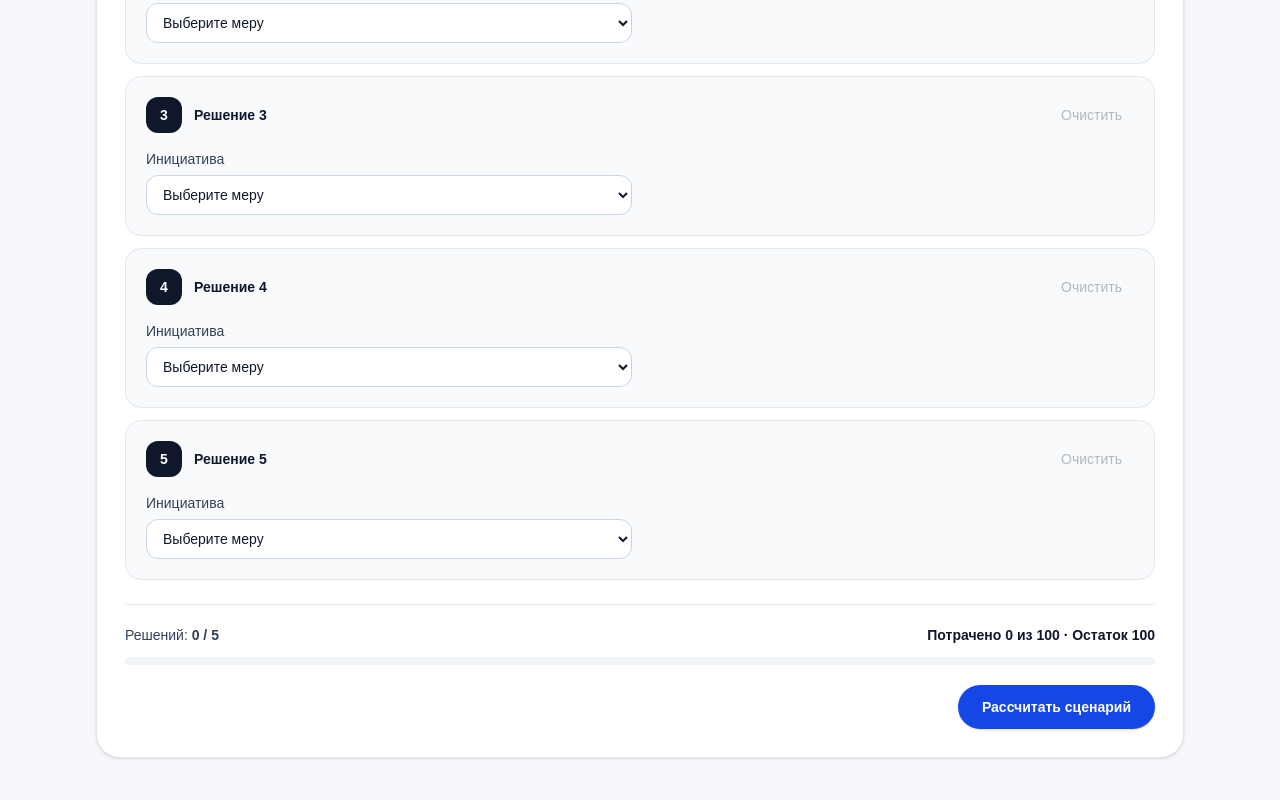
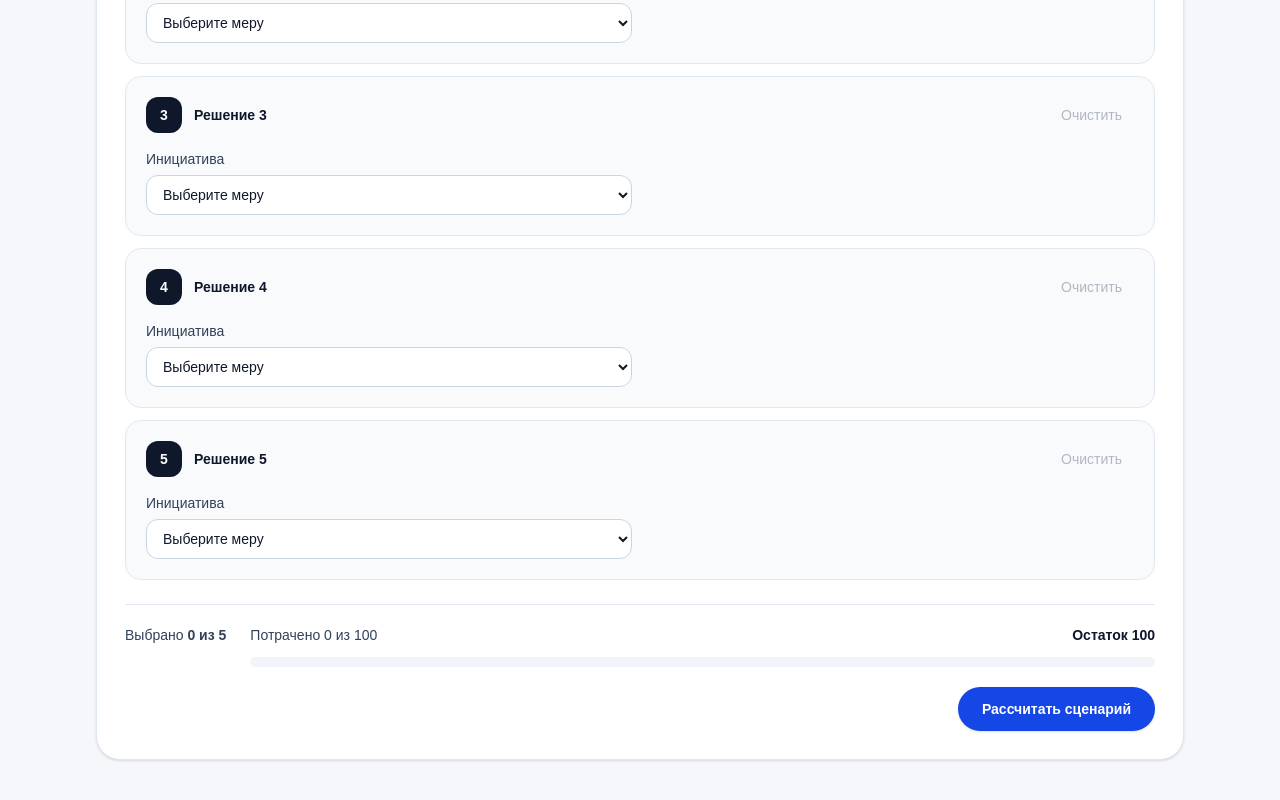
Before and after one commit to BAITC-Hacks/hack-ee17ec59-sts, a Next.js app: page / in a window 1280 px wide. Shown: the part 645-1445 px from the top of the page. Built offline with nearby package versions, Linux system fonts and the light colour scheme.

Commit message:
feat(scenario): индикатор бюджета и счётчик решений

```diff
--- /dev/null
+++ b/src/components/scenario/BudgetMeter.tsx
@@ -0,0 +1,40 @@
+import { BUDGET_LIMIT, MEASURES } from "@/lib/simulation";
+
+type BudgetMeterProps = {
+  selectedMeasureIds: readonly string[];
+};
+
+export function BudgetMeter({ selectedMeasureIds }: BudgetMeterProps) {
+  const budgetUsed = selectedMeasureIds.reduce(
+    (sum, measureId) => sum + (MEASURES.find((measure) => measure.id === measureId)?.cost ?? 0),
+    0,
+  );
+  const remaining = BUDGET_LIMIT - budgetUsed;
+  const cheapestMeasureCost = Math.min(...MEASURES.map((measure) => measure.cost));
+  const exceeded = remaining < 0;
+  const nearlySpent = !exceeded && remaining < cheapestMeasureCost;
+  const fill = Math.min(budgetUsed / BUDGET_LIMIT, 1);
+  const color = exceeded ? "bg-rose-500" : nearlySpent ? "bg-amber-500" : "bg-blue-600";
+  const statusColor = exceeded ? "text-rose-700" : nearlySpent ? "text-amber-700" : "text-slate-900";
+
+  return (
+    <div className="min-w-0 flex-1">
+      <div className="flex flex-wrap items-center justify-between gap-x-4 gap-y-1 text-sm">
+        <span className="font-medium text-slate-700">Потрачено {budgetUsed} из {BUDGET_LIMIT}</span>
+        <span className={`font-semibold ${statusColor}`}>
+          {exceeded ? `Превышение на ${Math.abs(remaining)}` : `Остаток ${remaining}`}
+        </span>
+      </div>
+      <div
+        className="mt-3 h-2.5 overflow-hidden rounded-full bg-slate-100"
+        role="progressbar"
+        aria-label="Использованный бюджет"
+        aria-valuenow={Math.min(budgetUsed, BUDGET_LIMIT)}
+        aria-valuemin={0}
+        aria-valuemax={BUDGET_LIMIT}
+      >
+        <div className={`h-full w-full origin-left rounded-full ${color}`} style={{ transform: `scaleX(${fill})` }} />
+      </div>
+    </div>
+  );
+}
--- a/src/components/scenario/ScenarioBuilder.tsx
+++ b/src/components/scenario/ScenarioBuilder.tsx
@@ -2,7 +2,6 @@
 
 import { useMemo, useState } from "react";
 import {
-  BUDGET_LIMIT,
   CONFIG,
   MEASURE_BY_ID,
   REFERENCE_SCENARIO,
@@ -10,6 +9,7 @@ import {
   validateScenario,
 } from "@/lib/simulation";
 import type { ScenarioInput, SimulationResult, ValidationError } from "@/lib/simulation";
+import { BudgetMeter } from "./BudgetMeter";
 import { DecisionSlot } from "./DecisionSlot";
 import type { ScenarioSlot } from "./DecisionSlot";
 
@@ -45,12 +45,6 @@ export function ScenarioBuilder({ onSimulate, onErrors }: ScenarioBuilderProps)
   const input = useMemo(() => toScenarioInput(slots), [slots]);
   const validation = useMemo(() => validateScenario(input), [input]);
   const selectedCount = input.decisions.length;
-  const budgetUsed = slots.reduce(
-    (sum, slot) => sum + (slot.measureId ? MEASURE_BY_ID.get(slot.measureId)?.cost ?? 0 : 0),
-    0,
-  );
-  const budgetRemaining = BUDGET_LIMIT - budgetUsed;
-  const budgetPercent = Math.min(100, Math.max(0, (budgetUsed / BUDGET_LIMIT) * 100));
   const visibleErrors = validation.valid
     ? []
     : validation.errors.filter((error) => attempted || error.code !== "wrong-count");
@@ -124,14 +118,9 @@ export function ScenarioBuilder({ onSimulate, onErrors }: ScenarioBuilderProps)
       </div>
 
       <div className="mt-6 border-t border-slate-200 pt-5">
-        <div className="flex flex-wrap items-center justify-between gap-3 text-sm">
-          <p className="text-slate-700">Решений: <strong>{selectedCount} / {slots.length}</strong></p>
-          <p className={budgetRemaining < 0 ? "font-semibold text-rose-700" : "font-semibold text-slate-900"}>
-            Потрачено {budgetUsed} из {BUDGET_LIMIT} · Остаток {budgetRemaining}
-          </p>
-        </div>
-        <div className="mt-3 h-2 overflow-hidden rounded-full bg-slate-100" role="progressbar" aria-label="Использованный бюджет" aria-valuenow={budgetUsed} aria-valuemin={0} aria-valuemax={BUDGET_LIMIT}>
-          <div className={`h-full rounded-full ${budgetRemaining < 0 ? "bg-rose-500" : "bg-blue-600"}`} style={{ width: `${budgetPercent}%` }} />
+        <div className="flex flex-col gap-4 sm:flex-row sm:items-start sm:gap-6">
+          <p className="shrink-0 text-sm text-slate-700">Выбрано <strong>{selectedCount} из {slots.length}</strong></p>
+          <BudgetMeter selectedMeasureIds={input.decisions.map((decision) => decision.measureId)} />
         </div>
         {visibleErrors.length > 0 && (
           <div className="mt-4 rounded-xl border border-rose-200 bg-rose-50 p-3 text-sm text-rose-800" role="alert">
```
